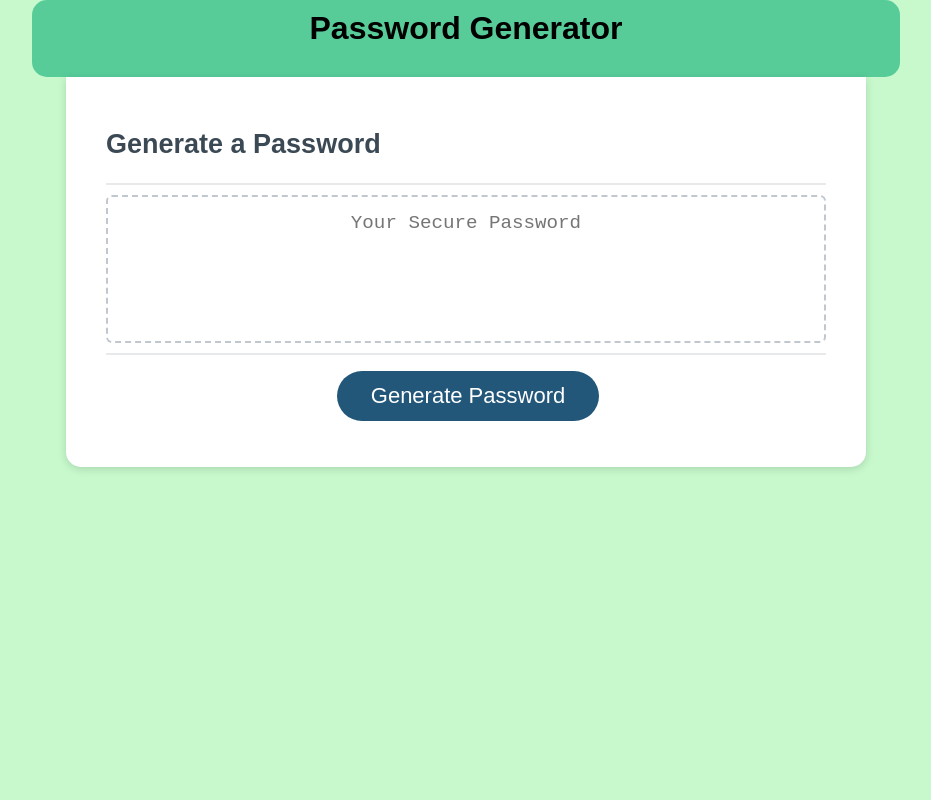
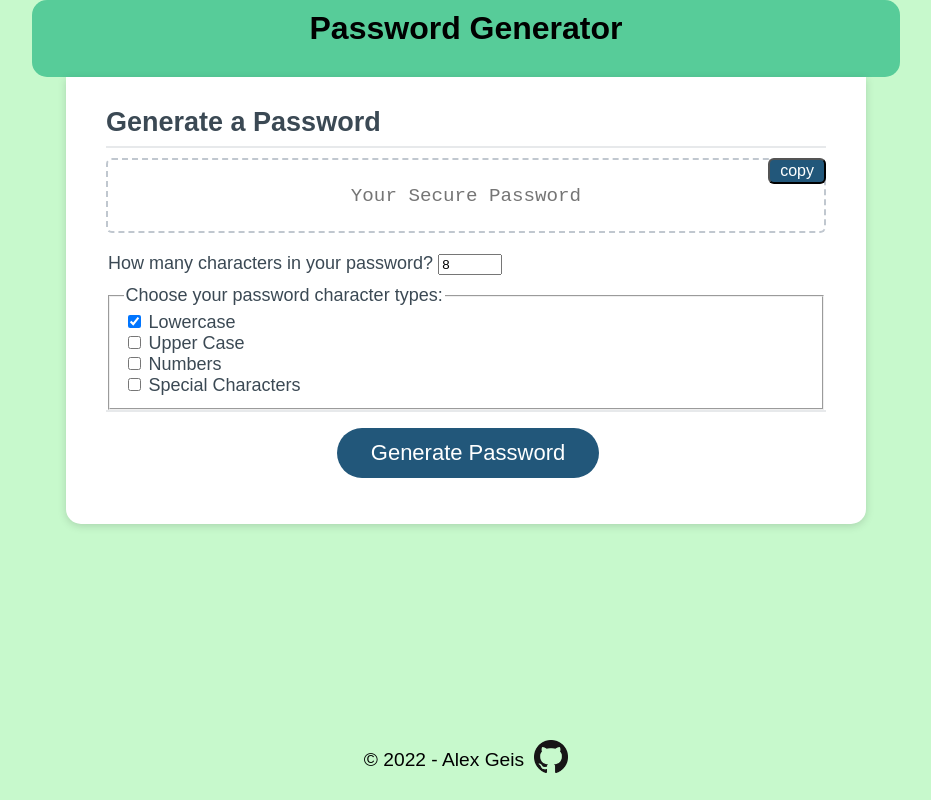
Before and after one commit to alexgeis/JS-Password-Generator, a plain HTML site: page index.html in a window 1280 px wide. Shown: the whole page, without its empty margins (174-1105 px from the left). Drawn offline with Linux system fonts and the light colour scheme.

Commit message:
update readme

```diff
--- a/Assets/css/style.css
+++ b/Assets/css/style.css
@@ -7,7 +7,7 @@
 html,
 body,
 .wrapper {
-  height: 100%;
+  /* height: 100%; */
   margin: 0;
   padding: 0;
 }
@@ -15,6 +15,7 @@ body,
 body {
   font-family: sans-serif;
   background-color: #c7f9cc;
+  min-height: 100vh;
 }
 
 .wrapper {
@@ -38,6 +39,10 @@ h1 {
   padding:10px 0;
 }
 
+h2 {
+  margin-block-start: 0;
+  margin-block-end: 0.5rem;
+}
 .card {
   background-color: hsl(0, 0%, 100%);
   border-radius: 0 0 15px 15px;
@@ -45,7 +50,7 @@ h1 {
   box-shadow: rgba(0, 0, 0, 0.15) 0px 2px 8px 0px;
   color: hsl(206, 17%, 28%);
   font-size: 18px;
-  margin: 0 auto;
+  margin: 0 auto 40px;
   max-width: 800px;
   padding: 30px 40px;
 }
@@ -59,6 +64,7 @@ h1 {
 }
 
 .card-body {
+  position: relative;
   min-height: 100px;
 }
 
@@ -112,10 +118,7 @@ button[disabled] {
   border: none;
   display: block;
   width: 100%;
-  padding-top: 15px;
-  padding-left: 15px;
-  padding-right: 15px;
-  padding-bottom: 85px;
+  padding-top: 25px;
   font-size: 1.2rem;
   text-align: center;
   margin-top: 10px;
@@ -126,9 +129,61 @@ button[disabled] {
   overflow: hidden;
 }
 
+#copy {
+  position: absolute;
+  right: 0;
+  font-size: 1rem;
+  color: white;
+  background: #22577a;
+  padding: 2px 10px;
+  border-radius: 6px;
+  box-shadow: 0px 5px 5px -10px rgba(0,0,0,0.57);
+}
+
+#charlengthSet {
+  padding: 10px 0;
+  border: none
+}
+
+#charLength:focus {
+  box-shadow: 2px 2px rgba(0, 0, 0, 0.15);
+}
+
+.warning-msg {
+  color: red;
+  font-size: 1rem;
+  padding-top: 10px
+}
+
+
+
+.footer {
+  position: absolute;
+  bottom: 0;
+  left: 0;
+  display: flex;
+  align-items: center;
+  justify-content: center;
+  gap: 10px;
+  width: 100%;
+  padding: 10px;
+  font-size: 1.2rem;
+}
+
+
+.footer img {
+  width: 34px;
+  height: 34px;
+  transition: transform 0.3s ease-in-out;
+}
+
+.footer img:hover {
+  transform: rotate(360deg) scale(1.2);
+}
+
 @media (max-width: 690px) {
   .btn {
-    font-size: 1rem;
+    font-size: 1.5rem;
     margin: 16px 0px 0px 0px;
     padding: 10px 15px;
   }
--- a/index.html
+++ b/index.html
@@ -17,18 +17,74 @@
 					<h2>Generate a Password</h2>
 				</div>
 				<div class="card-body">
+					<button id="copy">copy</button>
 					<textarea
 						readonly
 						id="password"
 						placeholder="Your Secure Password"
 						aria-label="Generated Password"
 					></textarea>
+					<form action="">
+						<fieldset id="charlengthSet">
+							<label for="charLength"
+								>How many characters in your password?</label
+							>
+							<input
+								type="number"
+								name="charLength"
+								id="charLength"
+								value="8"
+								max="128"
+								min="8"
+								placeholder="between 8 and 128 characters"
+							/>
+						</fieldset>
+						<fieldset>
+							<legend>Choose your password character types:</legend>
+
+							<div>
+								<input
+									type="checkbox"
+									id="lowerCase"
+									name="lowerCase"
+									checked
+								/>
+								<label for="lowerCase">Lowercase</label>
+							</div>
+
+							<div>
+								<input type="checkbox" id="upperCase" name="upperCase" />
+								<label for="upperCase">Upper Case</label>
+							</div>
+
+							<div>
+								<input type="checkbox" id="number" name="number" />
+								<label for="number">Numbers</label>
+							</div>
+
+							<div>
+								<input type="checkbox" id="specialChar" name="specialChar" />
+								<label for="specialChar">Special Characters</label>
+							</div>
+						</fieldset>
+					</form>
 				</div>
 				<div class="card-footer">
+					<div id="warningMsg"></div>
 					<button id="generate" class="btn">Generate Password</button>
 				</div>
 			</div>
 		</div>
+		<footer class="footer">
+			<p>
+				©
+				<span id="currentYear"></span>
+				- Alex Geis
+			</p>
+			<a href="https://github.com/alexgeis" target="_blank">
+				<img src="./Assets/images/GitHub-Mark-64px.png" alt="Github logo"
+			/></a>
+		</footer>
 		<script src="./Assets/js/script.js"></script>
 	</body>
 </html>
```
Also changed, not shown: Assets/03-javascript-homework-demo.png (deleted), Assets/images/GitHub-Mark-64px.png (added), Assets/password-generator-screenshot.png (deleted), Assets/password-generator-screenshot1.png (added), 1 other file. Lines whose indentation alone changed are shown as unchanged.
